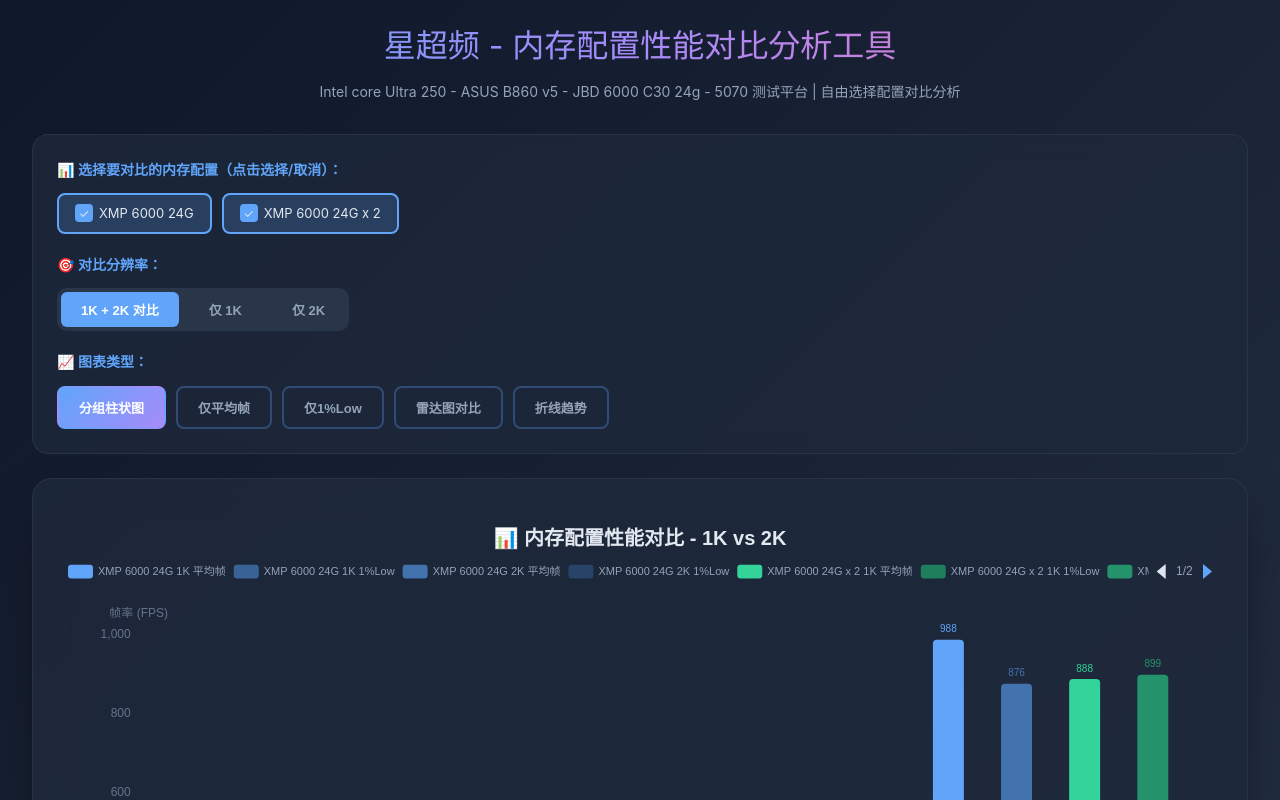
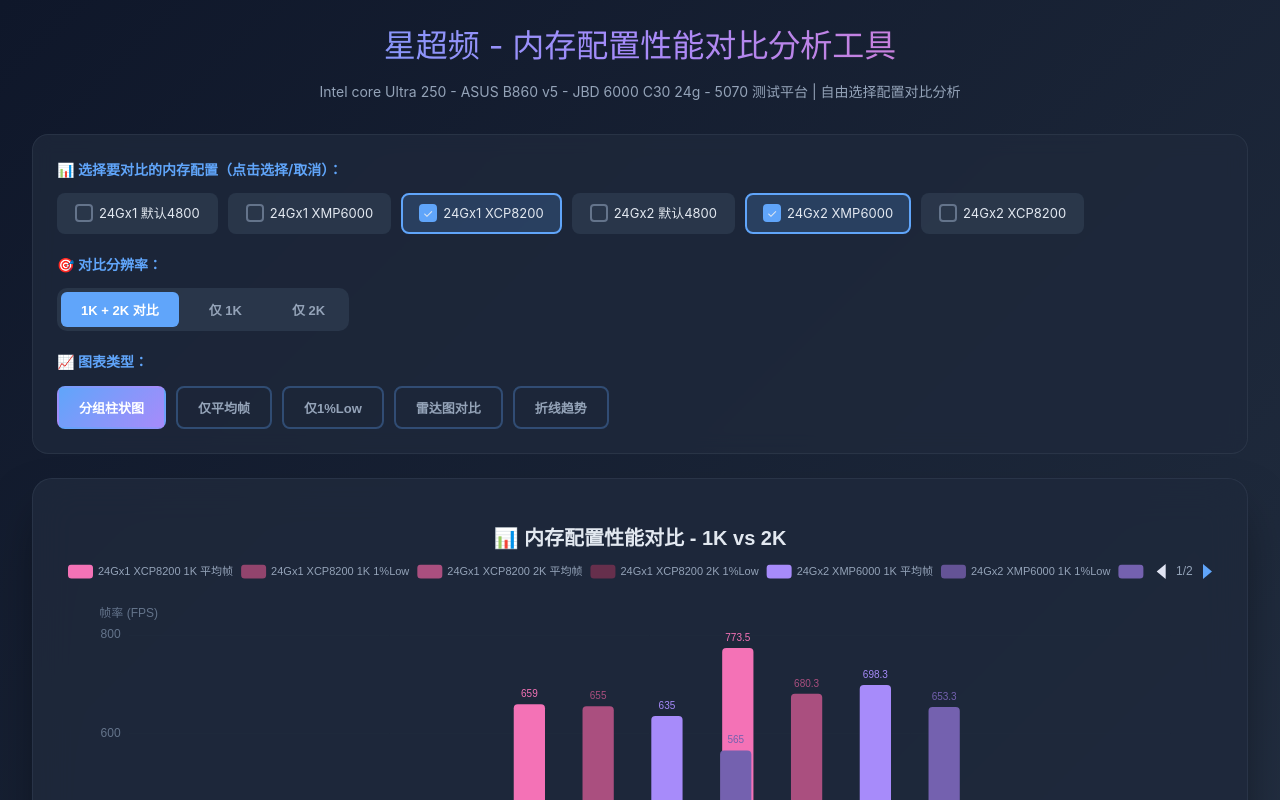
Before and after one commit to demoncome/dataEasyCome, a Vue app in the folder memory-vue/: page / in a window 1280 px wide. Shown: the top 800 px of the page. Built offline with nearby package versions, Linux system fonts and the light colour scheme.

Commit message:
no message

```diff
--- a/memory-vue/src/stores/memory.ts
+++ b/memory-vue/src/stores/memory.ts
@@ -5,8 +5,7 @@ import type { MemoryData, ConfigData, Resolution, ChartType } from "@/types";
 export const useMemoryStore = defineStore("memory", () => {
   // State
   const memoryData = ref<MemoryData | null>(null);
-  // const selectedConfigs = ref<string[]>(["24Gx1_xcp8200", "24Gx2_xmp6000"]);
-  const selectedConfigs = ref<string[]>(["XMP_6000_24Gx2"]);
+  const selectedConfigs = ref<string[]>(["24Gx1_xcp8200", "24Gx2_xmp6000"]);
   const resolution = ref<Resolution>("both");
   const chartType = ref<ChartType>("grouped");
   const loading = ref(false);
@@ -30,7 +29,7 @@ export const useMemoryStore = defineStore("memory", () => {
     error.value = null;
     try {
       // 调取数据的地方
-      const response = await fetch("/mock/xmp_6000_16x2.json");
+      const response = await fetch("/mock/memoryData.json");
       if (!response.ok) throw new Error("Failed to fetch data");
       memoryData.value = await response.json();
     } catch (e) {
```
